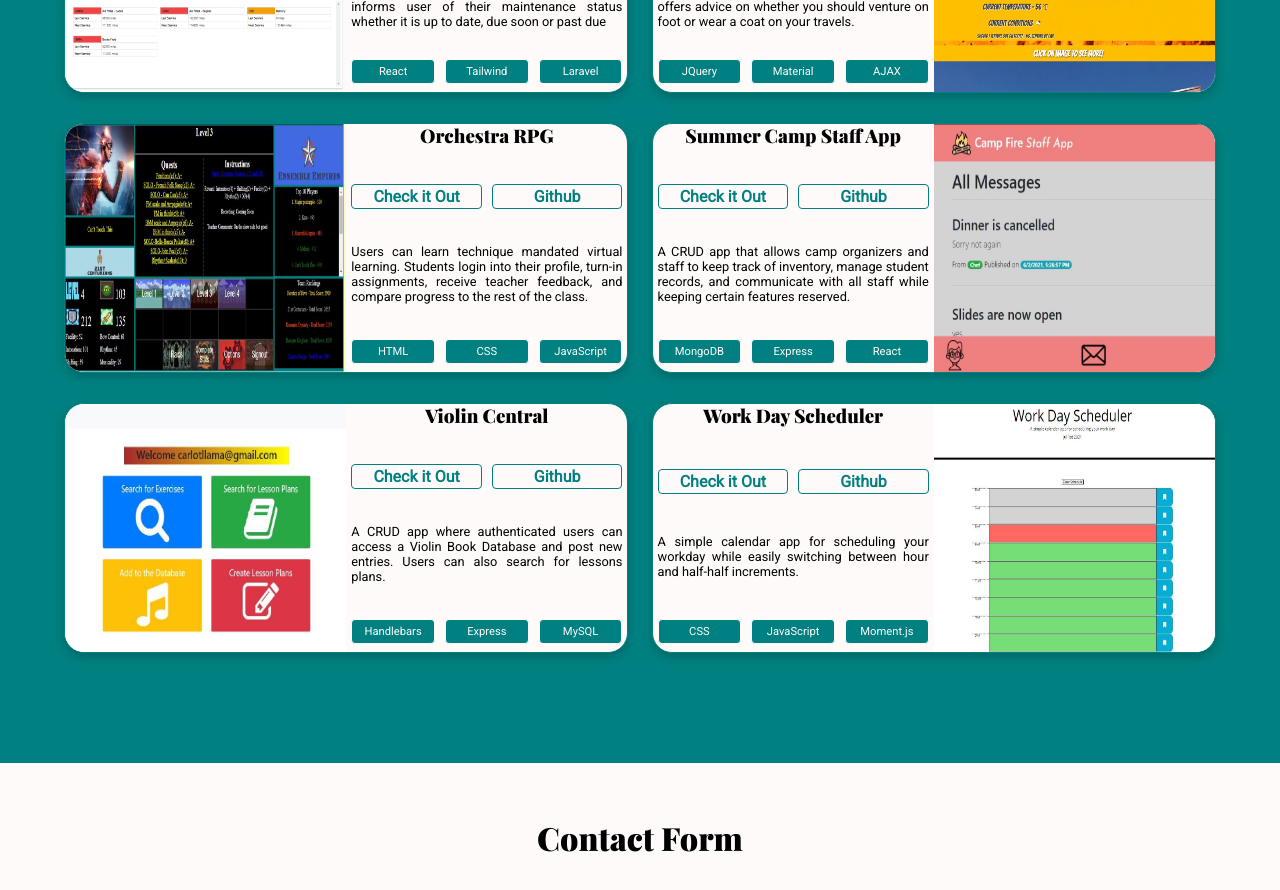
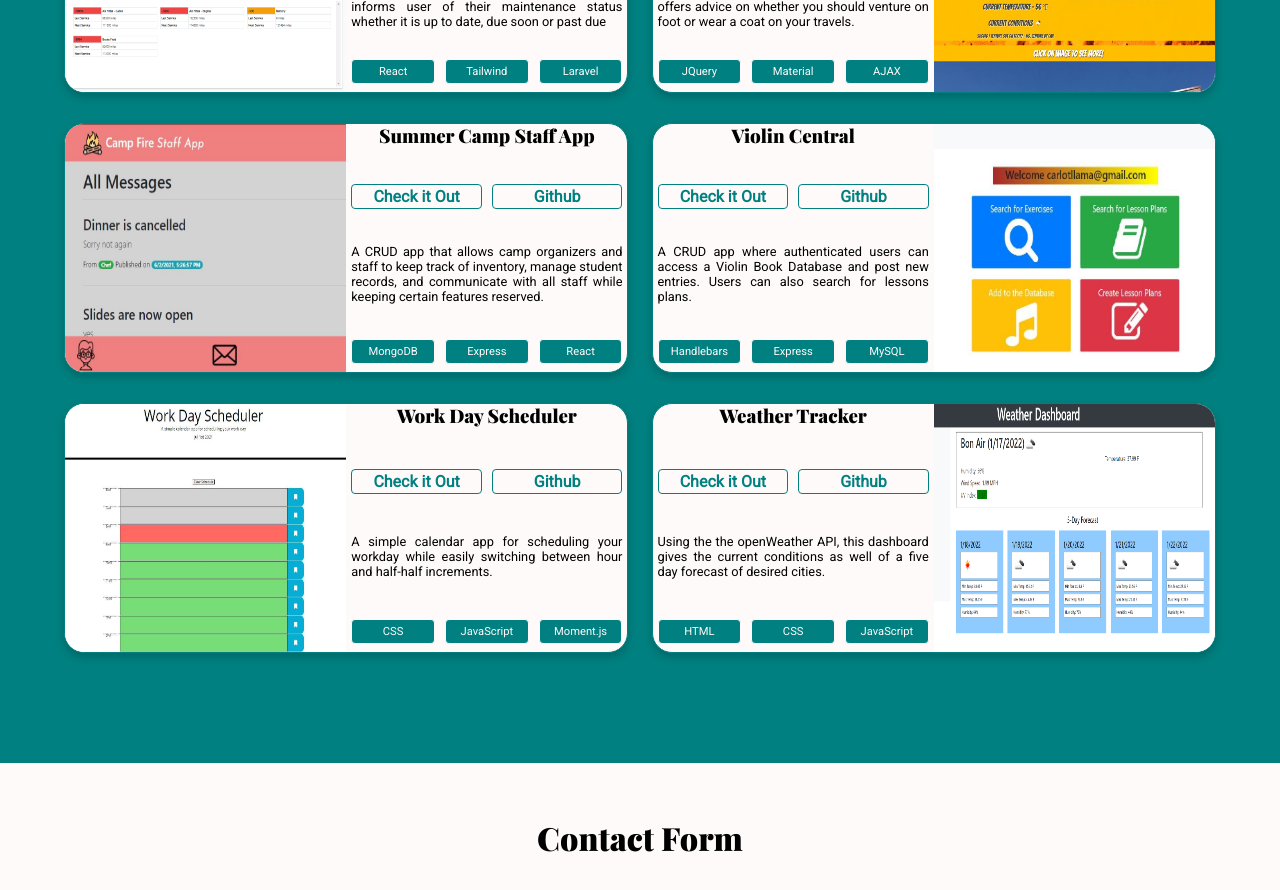
Before and after one commit to justinwilliamsrva/react-portfolio, a React (Create React App) app: page / in a window 1280 px wide. Shown: the part 2580-3470 px from the top of the page. Built offline with nearby package versions, Linux system fonts and the light colour scheme.

Commit message:
style: added weather app to projects

```diff
--- a/src/Projects/ProjectList.js
+++ b/src/Projects/ProjectList.js
@@ -24,20 +24,10 @@ const projects = [
     link: "https://justinwilliamsrva.github.io/Spirited-Scenery/",
     github: "https://github.com/justinwilliamsrva/Spirited-Scenery",
   },
+
+
   {
     id: 3,
-    title: "Orchestra RPG",
-    description:
-      "Users can learn technique mandated virtual learning. Students login into their  profile, turn-in assignments, receive teacher feedback, and compare progress to the rest of the class.",
-    img: "rpg-photo.JPG",
-    techs: ["HTML", "CSS", "JavaScript"],
-    link: "https://justinwilliamsrva.github.io/chhsorchestra/orchestra/rpg.html",
-    github:
-      "https://github.com/justinwilliamsrva/chhsorchestra/tree/master/orchestra",
-  },
-
-  {
-    id: 4,
     title: "Summer Camp Staff App",
     description:
       "A CRUD app that allows camp organizers and staff to keep track of inventory, manage student records, and communicate with all staff while keeping certain features reserved.",
@@ -47,7 +37,7 @@ const projects = [
     github: "https://github.com/justinwilliamsrva/SummerCampApp",
   },
   {
-    id: 5,
+    id: 4,
     title: "Violin Central",
     description:
       "A CRUD app where authenticated users can access a Violin Book Database and post new entries. Users can also search for lessons plans. ",
@@ -57,7 +47,7 @@ const projects = [
     github: "https://github.com/justinwilliamsrva/Violin-Central",
   },
   {
-    id: 6,
+    id: 5,
     title: "Work Day Scheduler",
     description:
       "A simple calendar app for scheduling your workday while easily switching between hour and half-half increments. ",
@@ -65,6 +55,17 @@ const projects = [
     techs: ["CSS", "JavaScript", "Moment.js"],
     link: "https://justinwilliamsrva.github.io/dailyscheduler/",
     github: "https://github.com/justinwilliamsrva/dailyscheduler",
+  },
+  {
+    id: 6,
+    title: "Weather Tracker",
+    description:
+      "Using the the openWeather API, this dashboard gives the current conditions as well of a five day forecast of desired cities. ",
+    img: "weather.png",
+    techs: ["HTML", "CSS", "JavaScript"],
+    link: "https://justinwilliamsrva.github.io/Weather-Dashboard/",
+    github:
+      "https://github.com/justinwilliamsrva/Weather-Dashboard",
   },
 ];
 export function ProjectList() {
```
Also changed, not shown: public/weather.png (added).
